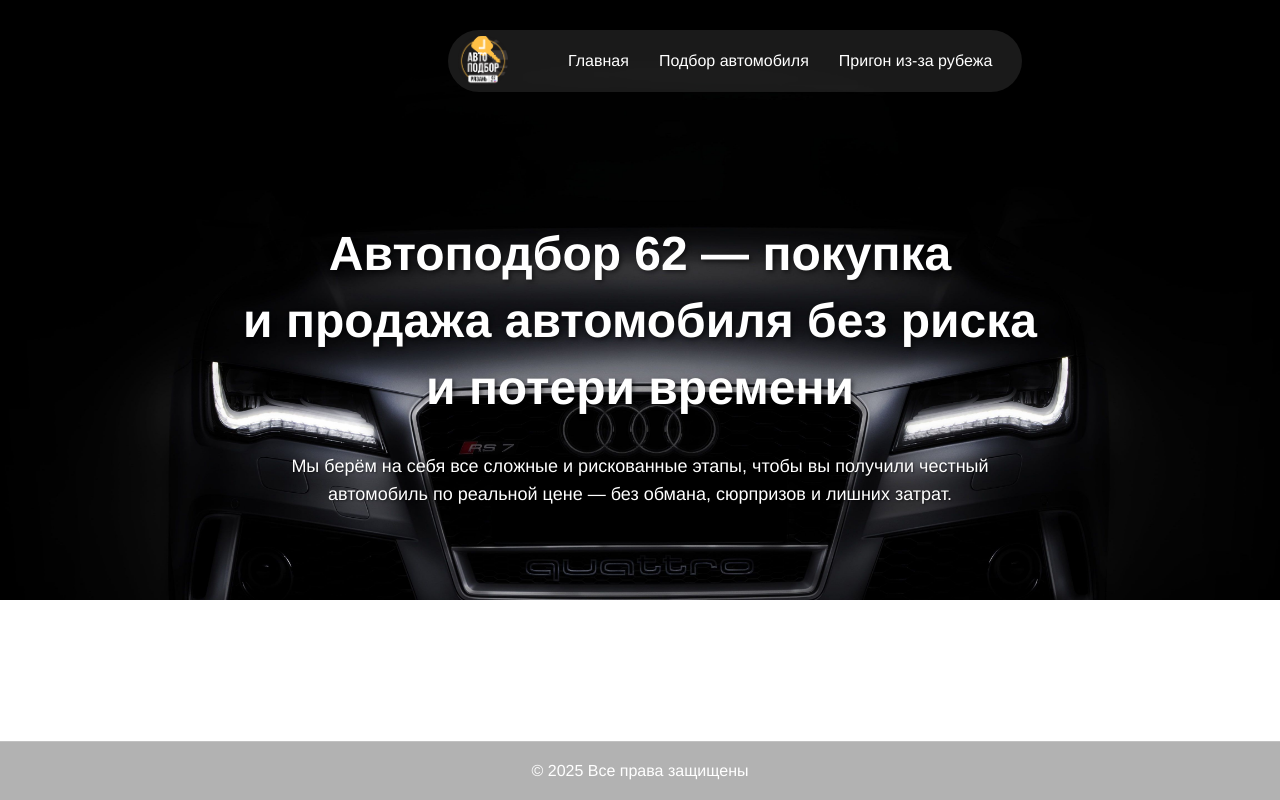
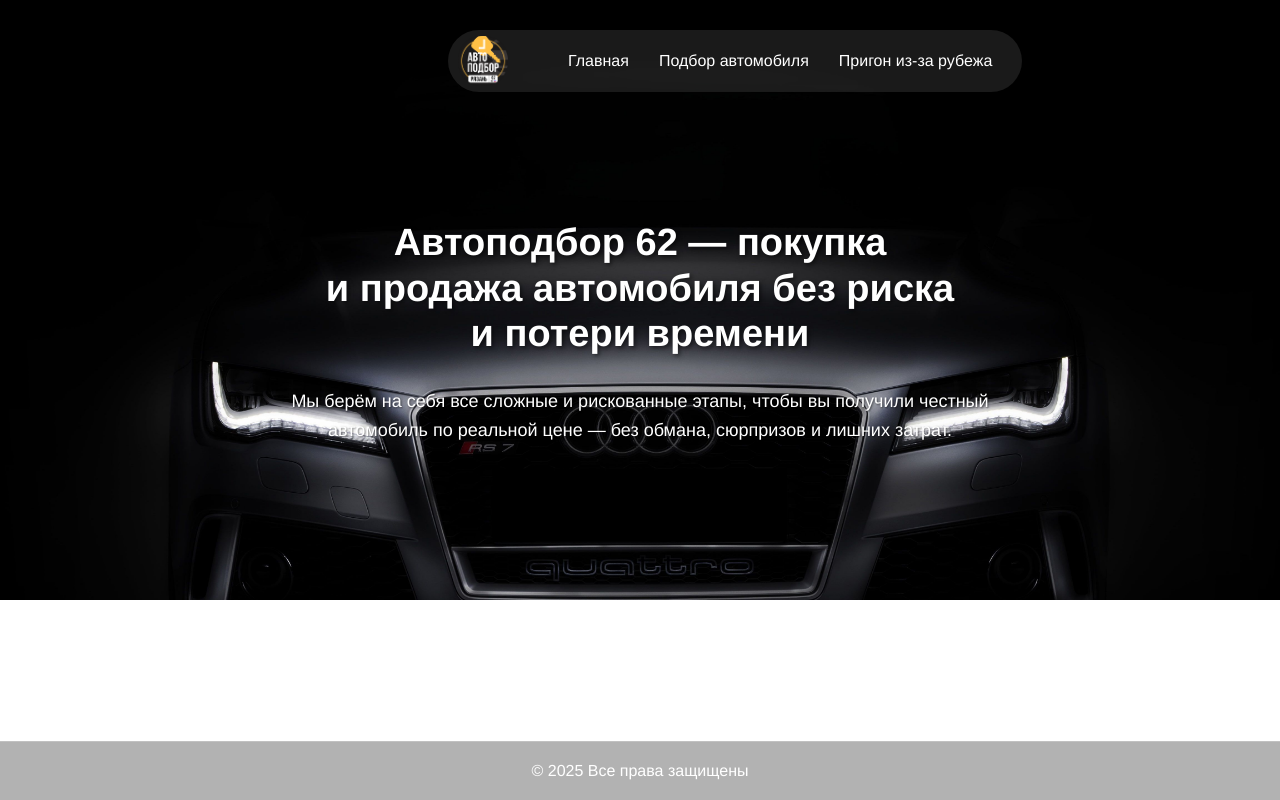
Before and after one commit to temalev/autopodbor62, a Nuxt app: page / in a window 1280 px wide. Built offline with nearby package versions, Linux system fonts and the light colour scheme.

Commit message:
fix styles

```diff
--- a/app/pages/index.vue
+++ b/app/pages/index.vue
@@ -2,9 +2,9 @@
   <div class="page">
     <div class="page__content">
       <h1 class="page__title">
-        Автоподбор 62 — покупка<br>
-        и продажа автомобиля без&nbsp;риска
-        и потери времени
+        Автоподбор 62 — покупка
+        и&nbsp;продажа&nbsp;автомобиля без&nbsp;риска
+        и&nbsp;потери времени
       </h1>
       <p class="page__text">
         Мы берём на себя все сложные и рискованные этапы, чтобы вы получили честный автомобиль по реальной цене — без обмана, сюрпризов и лишних затрат.
@@ -34,9 +34,9 @@
 
   &__title {
     color: #fff;
-    font-size: 48px;
+    font-size: 38px;
     font-weight: bold;
-    line-height: 1.4;
+    line-height: 1.2;
     text-shadow: 2px 2px 4px rgba(0, 0, 0, 0.5);
     margin: 100px 0 30px 0;
   }
```
